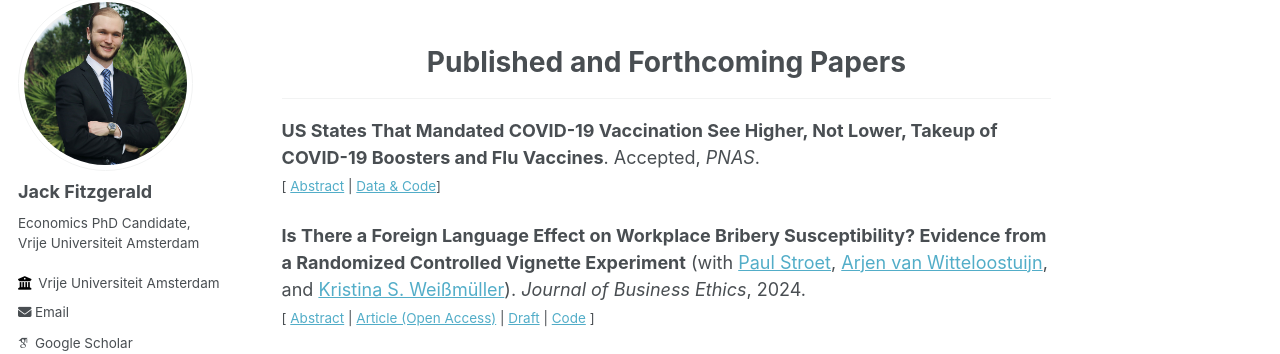
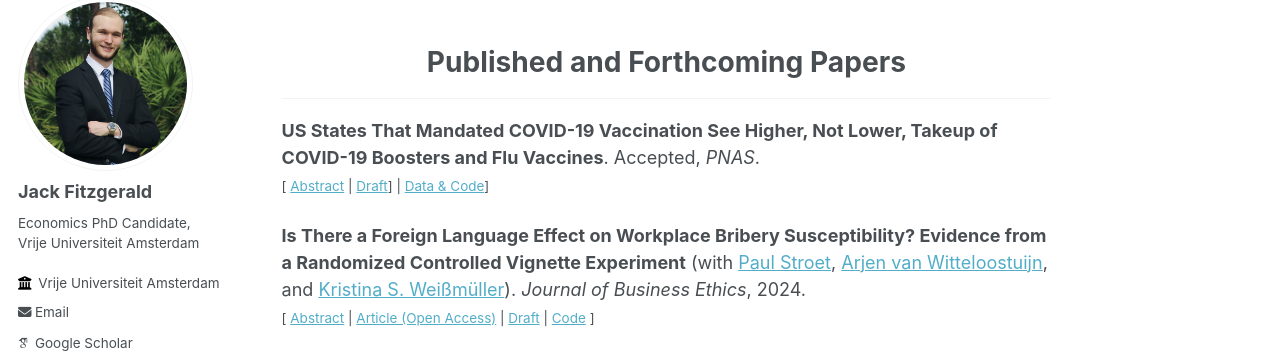
Before and after one commit to jack-fitzgerald/jack-fitzgerald.github.io, a Jekyll site: the page built from _pages/papers.md, in a window 1280 px wide and 1206 px high. Shown: the part 122-476 px from the top of the window. Built offline with Jekyll 4.4.1, drawn with Linux system fonts in a browser that asks for light colours; some web fonts are replaced.

Commit message:
Update papers.md

```diff
--- a/_pages/papers.md
+++ b/_pages/papers.md
@@ -10,7 +10,7 @@ permalink: /papers/
 - - -
 
 **US States That Mandated COVID-19 Vaccination See Higher, Not Lower, Takeup of COVID-19 Boosters and Flu Vaccines**. Accepted, *PNAS*. <br/>
-<small>[ <a href="#/" onclick="visib('pnas_replication')">Abstract</a> | [Data & Code](https://osf.io/mdfb4/)] </small>
+<small>[ <a href="#/" onclick="visib('pnas_replication')">Abstract</a> | [Draft](https://jack-fitzgerald.github.io/files/RR24_Replication.pdf)] | [Data & Code](https://osf.io/mdfb4/)] </small>
 
 <div id="pnas_replication" style="display: none; text-align: justify; line-height: 1.2" ><small>
 
```
